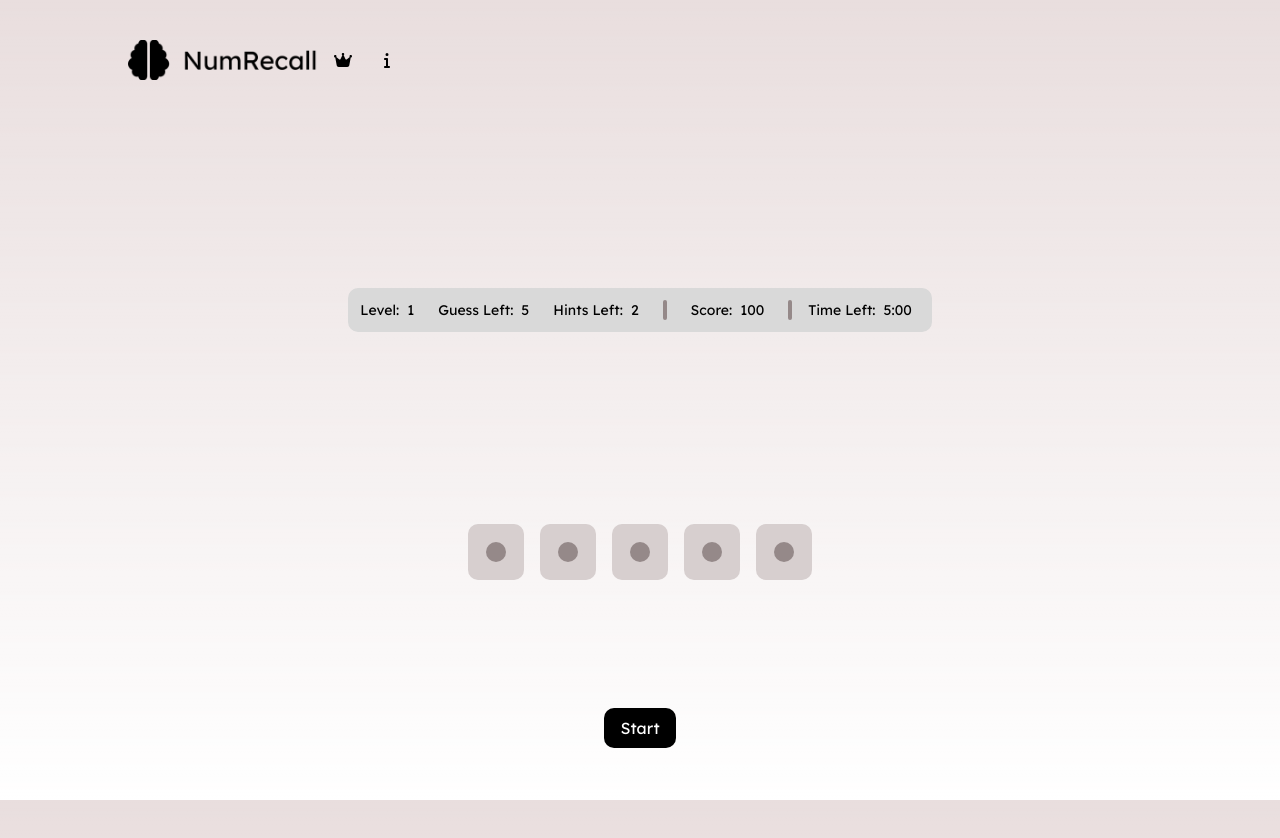
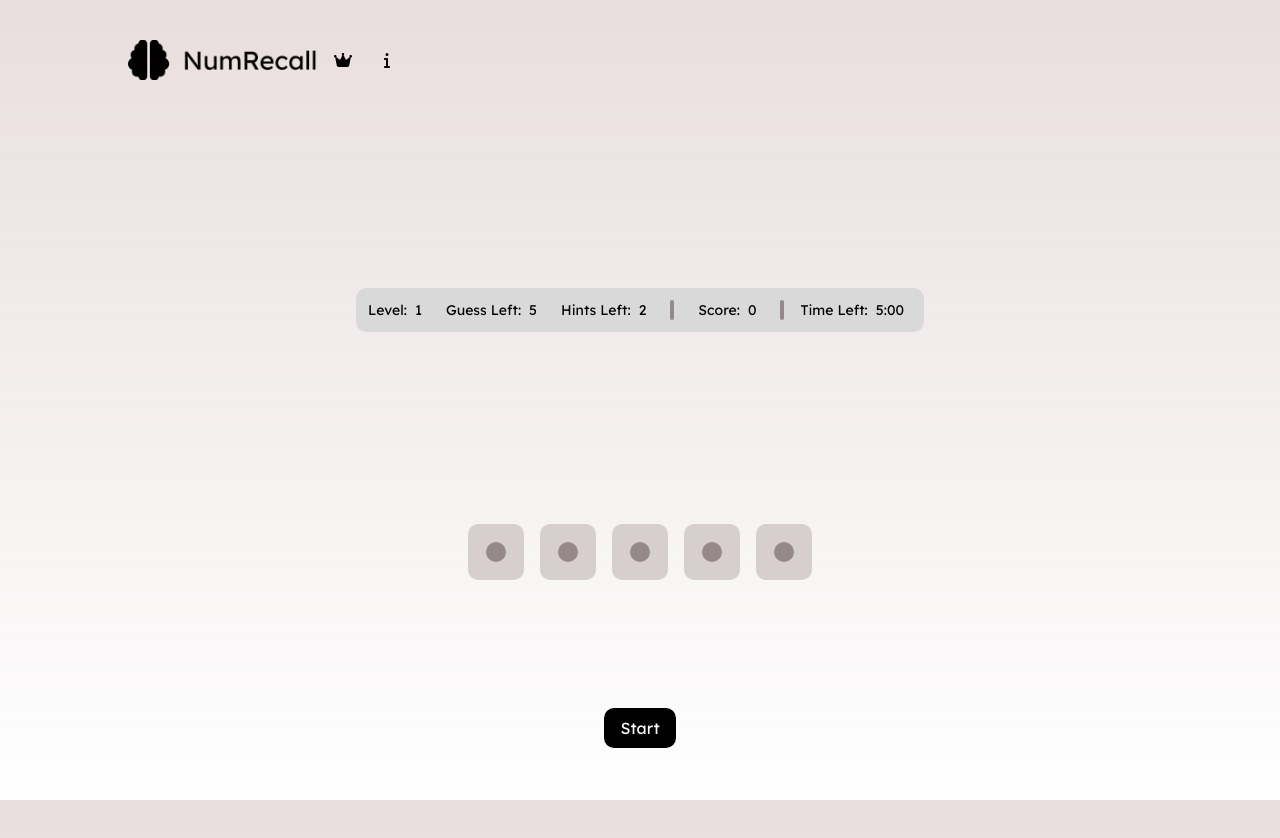
Before and after one commit to NavaneethNidadavolu/cs-161-individual-letter-detective, a Next.js app in the folder dev/frontend/: page /play in a window 1280 px wide. Shown: the top 838 px of the page. Built offline with nearby package versions, Linux system fonts and the light colour scheme.

Commit message:
added week10

```diff
--- a/dev/frontend/app/play/page.tsx
+++ b/dev/frontend/app/play/page.tsx
@@ -202,7 +202,7 @@ export default function Play() {
 
                                             <div className="flex flex-row">
                                                 <div className="ml-2">Score: </div>
-                                                <div className="mx-2">{level.score}</div>
+                                                <div className="mx-2">{totalScore}</div>
                                             </div>
 
                                             <div className="w-1 mx-4 rounded h-5 bg-[var(--bg-num-block-hide)]"></div>
```
Also changed, not shown: 2 other files (tests, documents, lock files or other folders).
